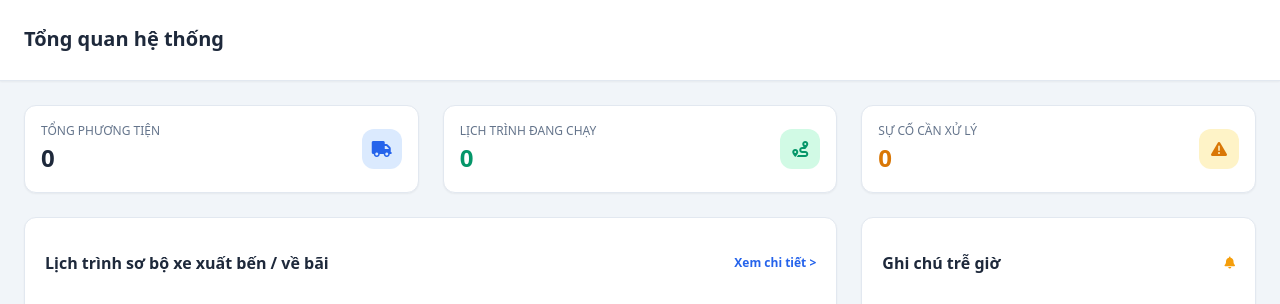
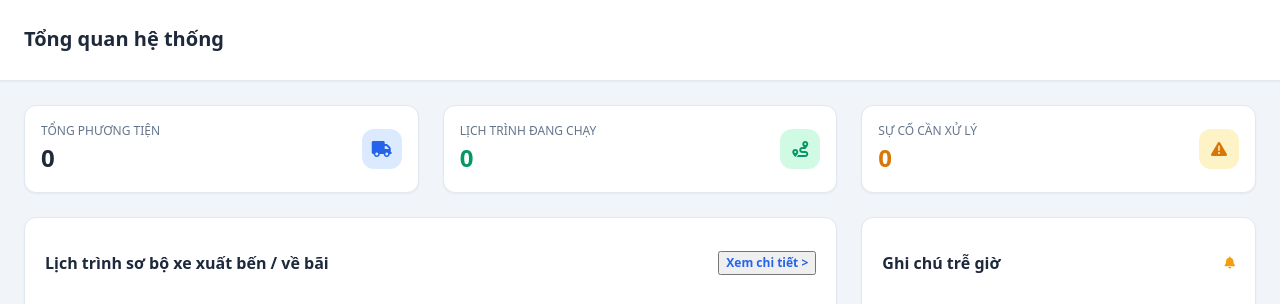
Before and after one commit to Huyle2005/hi, a Flask app: page / in a window 1280 px wide. Shown: the part 83-387 px from the top of the page. Run offline with Flask 3, Linux system fonts and the light colour scheme; the visitor is signed in with stand-in values (Sample User, id 1); data that the repository does not hold is empty; some libraries are stand-ins or nearby versions.

Commit message:
Clean admin dashboard template and remove inline button styles

```diff
--- a/templates/index.html
+++ b/templates/index.html
@@ -60,10 +60,6 @@
     <main class="local-flex-1 local-flex local-flex-col local-overflow-y-auto">
         <header class="local-bg-white local-border-b local-px-6 local-py-3 local-flex local-items-center local-justify-between local-sticky local-top-0 local-z-10 local-shadow-sm">
             <h1 id="page-title" class="local-text-xl local-font-bold local-text-slate-800">Tổng quan hệ thống</h1>
-
-            <div class="local-flex local-items-center local-space-x-3 local-border-l local-pl-4">
-
-            </div>
         </header>
 
         <!-- VIEW 1: TỔNG QUAN -->
@@ -102,7 +98,7 @@
                     <button
                         onclick="switchTab('schedules')"
                         class="local-text-xs local-text-blue-600 local-font-semibold local-hover-underline"
-                        style="background: transparent; border: none; box-shadow: none; padding: 0; cursor: pointer;"
+                        class="btn-link"
                     > Xem chi tiết &gt;</button>
             </div>
 
```
